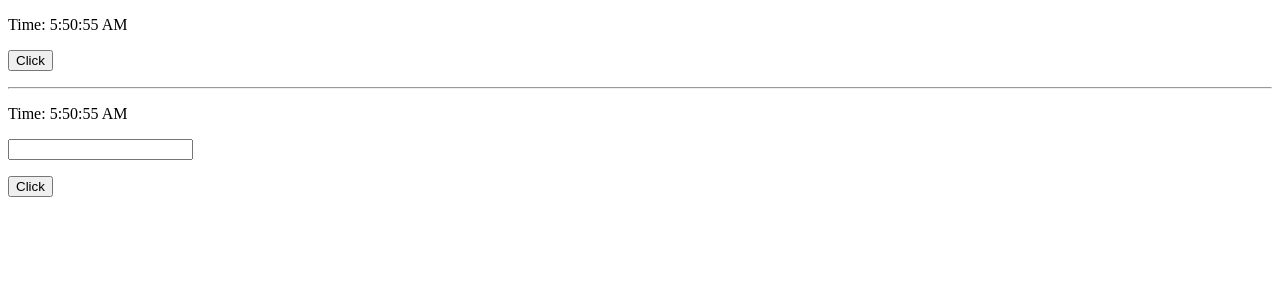
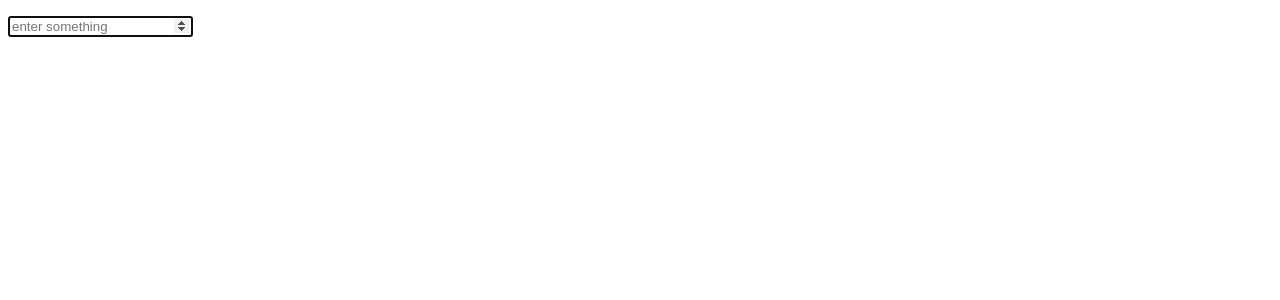
Before and after one commit to sohel902833/ReactWithSumitSir, a React (Create React App) app: page / in a window 1280 px wide. Shown: the top 300 px of the page. Built offline with nearby package versions, Linux system fonts and the light colour scheme.

Commit message:
part 22 done

```diff
--- a/src/App.js
+++ b/src/App.js
@@ -1,13 +1,10 @@
 import React from "react";
-import MyComponentClass from "./components/MyComponentClass";
-import MyComponent from "./components/MyComponent";
+import Form from "./components/Form";
 class App extends React.Component {
   render() {
     return (
       <>
-        <MyComponentClass />
-        <hr/>
-        <MyComponent />
+       <Form/>
       </>
     );
   }
--- /dev/null
+++ b/src/components/Form.js
@@ -0,0 +1,20 @@
+import { useEffect, useRef } from "react"
+import Input from "./Input";
+
+export default function Form(){
+
+    const inputRef=useRef(null);
+
+    useEffect(()=>{
+        inputRef.current.focus();
+    },[])
+
+
+    return(
+        <div>
+            <p>
+                <Input ref={inputRef} type="number" placeholder="enter something"/>
+            </p>
+        </div>
+    )
+}
--- /dev/null
+++ b/src/components/Input.js
@@ -0,0 +1,8 @@
+import React from "react"
+ function Input({type,placeholder},ref){
+    return(
+        <input ref={ref} type={type} placeholder={placeholder}/>
+    )
+}
+const forwardedInput=React.forwardRef(Input);
+export default forwardedInput;
--- a/src/components/MyComponent.js
+++ /dev/null
@@ -1,42 +0,0 @@
-import { useState ,useEffect} from "react";
-
-export default function MyComponent() {
-  const [count, setCount] = useState(0);
-  const [date, setDate] = useState(new Date());
-  const [text,setText]=useState('')
-  const tick = () => {
-    setDate(new Date());
-  };
-
-  useEffect(()=>{
-      console.log("Le Halua")
-      document.title=`Clicked ${count} times`;
-
-  },[count])
-  useEffect(()=>{
-      const interval=setInterval(tick,1000 );
-    return ()=>{
-        clearInterval(interval);
-    }
-
-  },[])
-
-
-  const addClick = () => {
-    setCount((prevCount) => prevCount + 1);
-  };
-
-  return (
-    <div>
-      <p>Time: {date.toLocaleTimeString()}</p>
-      <p>
-          <input type="text" value={text} onChange={(e)=>setText(e.target.value)}/>
-      </p>
-      <p>
-        <button onClick={addClick} type="button">
-          Click
-        </button>
-      </p>
-    </div>
-  );
-}
--- a/src/components/MyComponentClass.js
+++ /dev/null
@@ -1,38 +0,0 @@
-import React from "react";
-export default class MyComponentClass extends React.Component {
-  state = {
-    count: 0,
-    date: new Date(),
-  };
-  addClick = () => {
-    this.setState(({ count }) => ({ count: count + 1 }));
-  };
-  componentDidMount(){
-      const {count}=this.state
-      document.title=`Clicked ${count} times`;
-     this.timer=setInterval(this.tick,1000)
-  }
-  componentDidUpdate(){
-    const {count}=this.state
-    document.title=`Clicked ${count} times`;
-  }
-  tick=()=>{
-      this.setState({
-          date:new Date()
-      })
-  }
-
-  render() {
-    const { date } = this.state;
-    return (
-      <div>
-        <p>Time: {date.toLocaleTimeString()}</p>
-        <p>
-          <button onClick={this.addClick} type="button">
-            Click
-          </button>
-        </p>
-      </div>
-    );
-  }
-}
```
